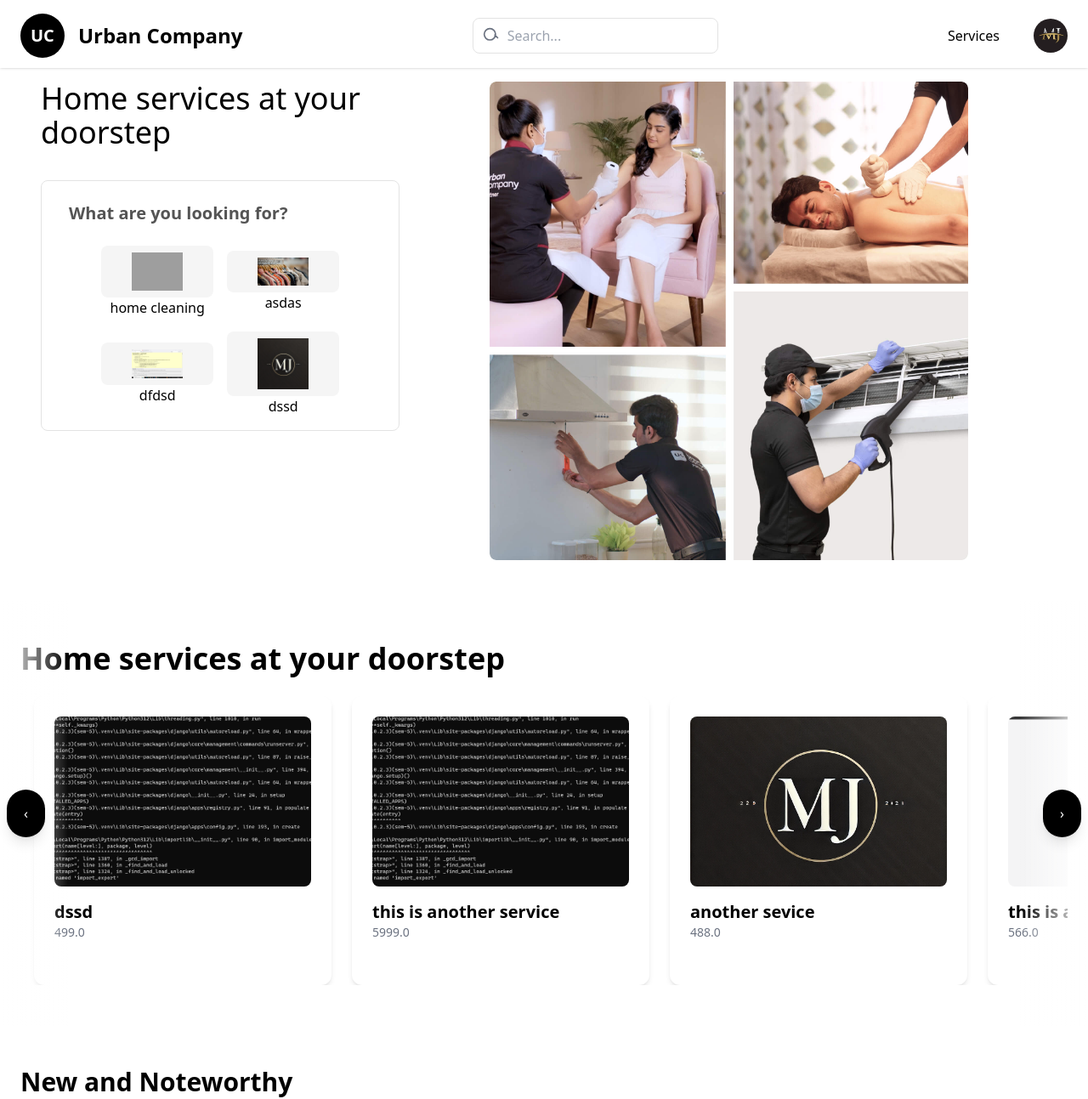
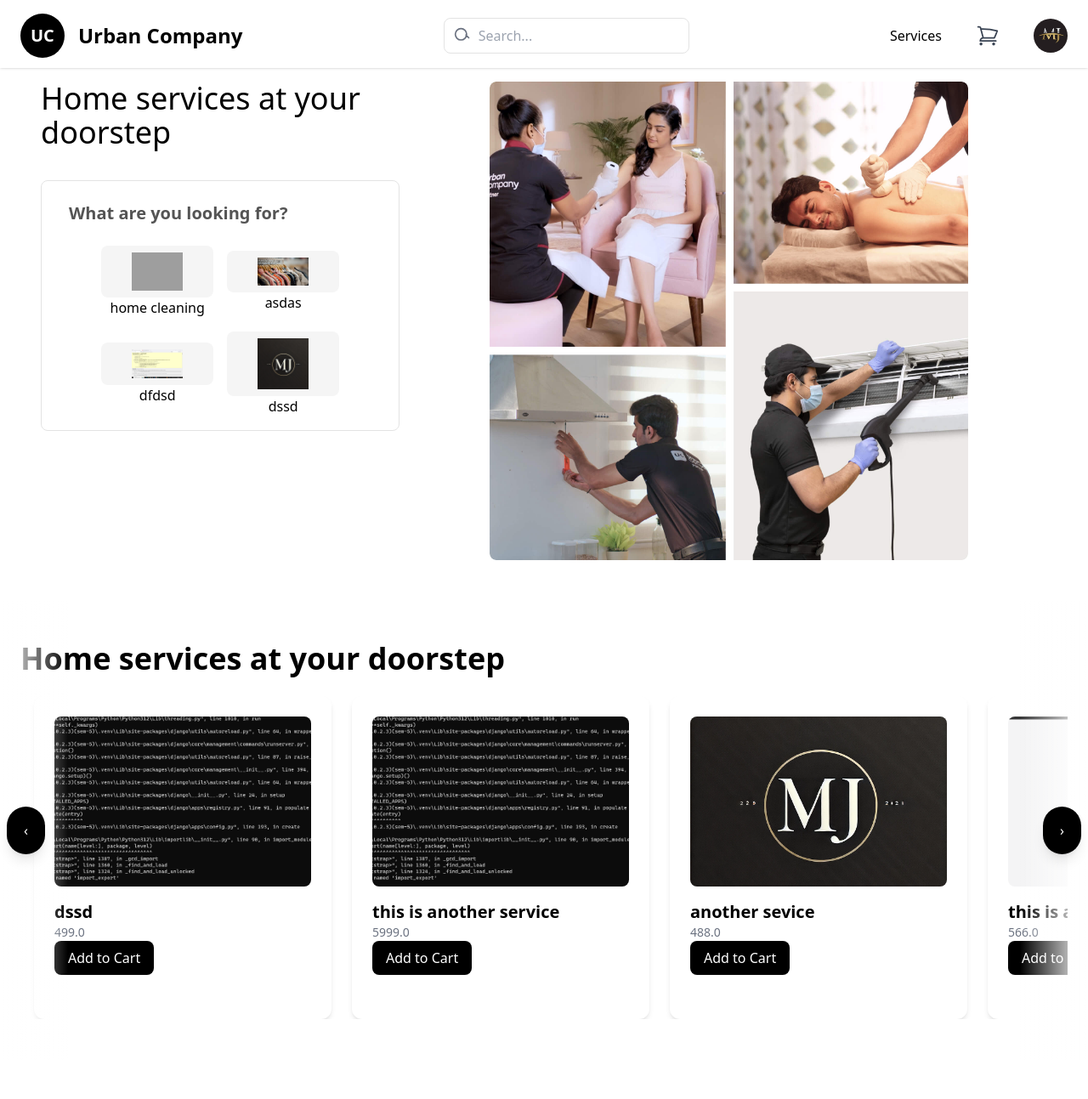
Before and after one commit to shaikhmj22060/uraban, a Django app: page /wire in a window 1280 px wide. Shown: the top 1293 px of the page at 85% size. Run offline with Django 5.2, Linux system fonts and the light colour scheme; a user stored in the database is signed in; data comes from the database, SQL or seed files in the repository; both versions use the stored data as it was after the commit; some libraries are stand-ins or nearby versions; grey boxes are pictures that could not be loaded.

Commit message:
cart functionality added

```diff
--- /dev/null
+++ b/urbanclap/clone/context_processors.py
@@ -0,0 +1,11 @@
+from django.shortcuts import get_object_or_404
+from dashboard.models import *  # Import your service model
+
+
+def cart_item_count(request):
+    if request.user.is_authenticated:
+        cart_count = Cart.objects.filter(user=request.user).count()
+    else:
+        cart_count = 0  # If not logged in, show zero
+
+    return {"cart_item_count": cart_count}
--- a/urbanclap/clone/templates/clone/search.html
+++ b/urbanclap/clone/templates/clone/search.html
@@ -3,7 +3,10 @@
 {% if results %}
     <ul>
         {% for service in results %}
+        <a href="{% url 'service' %}">
+        <img src="{{ service.image.url }}" alt="" width="100" height="100">
             <li>{{ service.name }} - {{ service.description }}</li>
+        </a>
         {% endfor %}
     </ul>
 {% else %}
--- a/urbanclap/clone/templates/clone/wireframe.html
+++ b/urbanclap/clone/templates/clone/wireframe.html
@@ -32,8 +32,6 @@
   <title>Document</title>
 </head>
 <body>
-
-
 
     <!-- Add padding to the first section to account for the fixed header -->
     <section class="pt-24 flex py-12 flex-col sm:flex-row">
@@ -100,6 +98,11 @@
             />
             <h2 class="text-xl font-semibold">{{ service.name }}</h2>
             <p class="text-gray-500 text-sm">{{ service.price }}</p>
+            <form method="POST" action="{% url 'add_to_cart' service.id %}">
+              {% csrf_token %}
+              <button type="submit" class="bg-black text-white px-4 py-2 rounded-lg">Add to Cart</button>
+          </form>
+
           </div>
           {% endfor %}
         </div>
--- a/urbanclap/clone/urls.py
+++ b/urbanclap/clone/urls.py
@@ -8,4 +8,11 @@
     path('logout',logout_user,name='logout_user'),
     path('service',service_page,name='service'),
     path('search/', search_service, name='search_service'),
+    # path('cart',cart,name='cart'),
+     path('cart/', cart_view, name='cart_view'),
+    path('cart/add/<int:service_id>/', add_to_cart, name='add_to_cart'),
+    path('cart/remove/<int:service_id>/', remove_from_cart, name='remove_from_cart'),
+    path('cart/clear/', clear_cart, name='clear_cart'),
+    path('cart/increase/<int:service_id>/', increase_quantity, name='increase_quantity'),
+    path('cart/decrease/<int:service_id>/', decrease_quantity, name='decrease_quantity'),
 ]
--- a/urbanclap/clone/views.py
+++ b/urbanclap/clone/views.py
@@ -1,4 +1,4 @@
-from django.shortcuts import render,redirect
+from django.shortcuts import get_object_or_404, render,redirect
 from django.contrib.auth import authenticate, login, logout
 from django.contrib.auth.decorators import login_required
 from django.contrib.auth.models import User
@@ -14,6 +14,8 @@
 @login_required
 def service_page(request):
     return render(request,'clone/service.html')
+
+
 
 @login_required
 def view_category(request):
@@ -40,6 +42,7 @@
         user = authenticate(username=username, password=password)
         if user is not None:
             login(request, user)
+            request.session.modified = True  # Ensure session is kept
             return redirect('home')
         else:
             return render(request, 'clone/index.html', {'error_message': 'Invalid login'})
@@ -57,3 +60,62 @@
         results = service.objects.filter(name__icontains=query)  # Case-insensitive search
 
     return render(request, 'clone/search.html', {'results': results, 'query': query})
+
+# cart views
+@login_required
+def add_to_cart(request, service_id):
+    services = get_object_or_404(service, id=service_id)
+    cart_item, created = Cart.objects.get_or_create(user=request.user, service=services)
+
+    if not created:
+        cart_item.quantity += 1  # Increase quantity if already in cart
+        cart_item.save()
+
+    return redirect("cart_view")
+
+@login_required
+def cart_view(request):
+    cart_items = Cart.objects.filter(user=request.user)  # Only get items for the logged-in user
+
+    total_price = sum(item.service.price * item.quantity for item in cart_items)
+    cart_item_count = cart_items.count()  # Count different services, not quantity
+
+    context = {
+        "cart_items": cart_items,
+        "total_price": total_price,
+        "cart_item_count": cart_item_count
+    }
+
+    return render(request, "clone/cart.html", context)
+
+@login_required
+def increase_quantity(request, service_id):
+    cart_item = Cart.objects.filter(user=request.user, service_id=service_id).first()
+    if cart_item:
+        cart_item.quantity += 1
+        cart_item.save()
+
+    return redirect('cart_view')
+
+@login_required
+def decrease_quantity(request, service_id):
+    cart_item = Cart.objects.filter(user=request.user, service_id=service_id).first()
+
+    if cart_item:
+        if cart_item.quantity > 1:
+            cart_item.quantity -= 1
+            cart_item.save()
+        else:
+            cart_item.delete()  # Remove item if quantity reaches 0
+
+    return redirect('cart_view')
+
+@login_required
+def remove_from_cart(request, service_id):
+    Cart.objects.filter(user=request.user, service_id=service_id).delete()
+    return redirect('cart_view')
+
+@login_required
+def clear_cart(request):
+    Cart.objects.filter(user=request.user).delete()
+    return redirect('cart_view')
--- a/urbanclap/dashboard/admin.py
+++ b/urbanclap/dashboard/admin.py
@@ -5,3 +5,4 @@
 admin.site.register(Category)
 admin.site.register(subcatagory)
 admin.site.register(service)
+admin.site.register(Cart)
--- a/urbanclap/templates/navbar.html
+++ b/urbanclap/templates/navbar.html
@@ -6,23 +6,62 @@
     <meta name="viewport" content="width=device-width, initial-scale=1.0" />
     <title>Home Services</title>
     <script src="https://cdn.tailwindcss.com"></script>
-    <link href="https://cdn.jsdelivr.net/npm/flowbite@2.5.2/dist/flowbite.min.css" rel="stylesheet" />
-    <link rel="stylesheet" href="https://cdn.jsdelivr.net/npm/locomotive-scroll@4.1.0/dist/locomotive-scroll.css" />
+    <link
+      href="https://cdn.jsdelivr.net/npm/flowbite@2.5.2/dist/flowbite.min.css"
+      rel="stylesheet"
+    />
+    <link
+      rel="stylesheet"
+      href="https://cdn.jsdelivr.net/npm/locomotive-scroll@4.1.0/dist/locomotive-scroll.css"
+    />
     <script src="https://cdn.jsdelivr.net/npm/flowbite@2.5.2/dist/flowbite.min.js"></script>
     <script src="https://cdn.jsdelivr.net/npm/locomotive-scroll@4.1.0/dist/locomotive-scroll.min.js"></script>
+    <script
+      src="https://cdn.jsdelivr.net/npm/alpinejs@3.x.x/dist/cdn.min.js"
+      defer
+    ></script>
+
     <style>
-        @keyframes fadeIn { 0% { opacity: 0; } 100% { opacity: 1; } }
-        #loader { animation: fadeIn 0.2s ease-in-out; }
-        #loader.hidden { animation: fadeOut 0.5s ease-in-out forwards; }
-        @keyframes fadeOut { 0% { opacity: 1; } 100% { opacity: 0; } }
-        .card { transition: transform 0.2s ease-in-out, box-shadow 0.2s ease-in-out; }
-        .card:hover { transform: translateY(-5px); box-shadow: 0 10px 20px rgba(0, 0, 0, 0.1); }
+      @keyframes fadeIn {
+        0% {
+          opacity: 0;
+        }
+        100% {
+          opacity: 1;
+        }
+      }
+      #loader {
+        animation: fadeIn 0.2s ease-in-out;
+      }
+      #loader.hidden {
+        animation: fadeOut 0.5s ease-in-out forwards;
+      }
+      @keyframes fadeOut {
+        0% {
+          opacity: 1;
+        }
+        100% {
+          opacity: 0;
+        }
+      }
+      .card {
+        transition: transform 0.2s ease-in-out, box-shadow 0.2s ease-in-out;
+      }
+      .card:hover {
+        transform: translateY(-5px);
+        box-shadow: 0 10px 20px rgba(0, 0, 0, 0.1);
+      }
     </style>
   </head>
   <body class="bg-white" data-scroll-container>
     <!-- Loader -->
-    <div id="loader" class="fixed inset-0 flex items-center justify-center bg-gray-800 bg-opacity-50 z-50">
-        <div class="w-16 h-16 border-4 border-t-transparent border-gray-200 rounded-full animate-spin"></div>
+    <div
+      id="loader"
+      class="fixed inset-0 flex items-center justify-center bg-gray-800 bg-opacity-50 z-50"
+    >
+      <div
+        class="w-16 h-16 border-4 border-t-transparent border-gray-200 rounded-full animate-spin"
+      ></div>
     </div>
     <script>
       window.onload = function () {
@@ -34,7 +73,9 @@
 
     <!-- Header -->
     <header class="bg-white shadow fixed w-full h-20 z-40">
-        <div class="container mx-auto px-6 py-4 flex justify-between items-center">
+      <div
+        class="container mx-auto px-6 py-4 flex justify-between items-center"
+      >
         <a href="{% url 'wire' %}">
           <div class="text-xl font-bold flex items-center">
             <div class="bg-black text-white rounded-full p-3 mr-4">
@@ -46,25 +87,88 @@
         <ul class="flex space-x-6 items-center">
           <li class="relative">
             <form action="{% url 'search_service' %}" method="get">
-                    <input type="search" name="q" placeholder="Search..." class="rounded-lg border border-[#e3e3e3] focus:border-black pl-10 pr-4 py-2" />
+              <input
+                type="search"
+                name="q"
+                placeholder="Search..."
+                class="rounded-lg border border-[#e3e3e3] focus:border-black pl-10 pr-4 py-2"
+              />
 
-                    <svg type = "submit" class="w-5 h-5 text-gray-500 absolute left-3 top-1/2 transform -translate-y-1/2" xmlns="http://www.w3.org/2000/svg" fill="none" viewBox="0 0 24 24" stroke="currentColor">
-                        <path stroke-linecap="round" stroke-linejoin="round" stroke-width="2" d="M10 18a8 8 0 100-16 8 8 0 000 16zm7-7l4 4"></path>
+              <svg
+                type="submit"
+                class="w-5 h-5 text-gray-500 absolute left-3 top-1/2 transform -translate-y-1/2"
+                xmlns="http://www.w3.org/2000/svg"
+                fill="none"
+                viewBox="0 0 24 24"
+                stroke="currentColor"
+              >
+                <path
+                  stroke-linecap="round"
+                  stroke-linejoin="round"
+                  stroke-width="2"
+                  d="M10 18a8 8 0 100-16 8 8 0 000 16zm7-7l4 4"
+                ></path>
               </svg>
             </form>
           </li>
         </ul>
         <div class="flex items-center gap-10">
-                <li class="list-none"> <a href="{% url 'service' %}">Services</a> </li>
+          <li class="list-none"><a href="{% url 'service' %}">Services</a></li>
+          <li class="list-none cursor-pointer">
+            <div class="flex justify-center items-center relative">
+                <a href="{% url 'cart_view' %}" class="relative flex items-center">
+                    <!-- Cart Icon -->
+                    <svg
+                        xmlns="http://www.w3.org/2000/svg"
+                        fill="none"
+                        viewBox="0 0 24 24"
+                        stroke-width="1.5"
+                        stroke="currentColor"
+                        class="h-7 w-7 text-gray-700 hover:text-gray-900 transition duration-200"
+                    >
+                        <path
+                            stroke-linecap="round"
+                            stroke-linejoin="round"
+                            d="M2.25 3h1.386c.51 0 .955.343 1.087.835l.383 1.437M7.5 14.25a3 3 0 00-3 3h15.75m-12.75-3h11.218c1.121-2.3 2.1-4.684 2.924-7.138a60.114 60.114 0 00-16.536-1.84M7.5 14.25L5.106 5.272M6 20.25a.75.75 0 11-1.5 0 .75.75 0 011.5 0zm12.75 0a.75.75 0 11-1.5 0 .75.75 0 011.5 0z"
+                        />
+                    </svg>
+
+                    <!-- Notification Badge -->
+                    {% if cart_item_count > 0 and request.resolver_match.url_name != "cart_view" %}
+                        <span
+                            class="absolute -top-2 -right-2 bg-red-600 text-white text-xs font-bold rounded-full w-5 h-5 flex items-center justify-center shadow-md"
+                        >
+                            {{ cart_item_count }}
+                        </span>
+                    {% endif %}
+                </a>
+            </div>
+        </li>
+
           <div class="relative bg-white">
-                    <img id="avatarButton" type="button" data-dropdown-toggle="userDropdown" data-dropdown-placement="bottom-start" class="w-10 h-10 rounded-full cursor-pointer" src="{% static 'MJ.jpg' %}" alt="User  dropdown" />
-                    <div id="userDropdown" class="z-10 hidden bg-white divide-y divide-gray-100 rounded-lg shadow w-44 dark:bg-gray-700 dark:divide-gray-600">
+            <img
+              id="avatarButton"
+              type="button"
+              data-dropdown-toggle="userDropdown"
+              data-dropdown-placement="bottom-start"
+              class="w-10 h-10 rounded-full cursor-pointer"
+              src="{% static 'MJ.jpg' %}"
+              alt="User  dropdown"
+            />
+            <div
+              id="userDropdown"
+              class="z-10 hidden bg-white divide-y divide-gray-100 rounded-lg shadow w-44 dark:bg-gray-700 dark:divide-gray-600"
+            >
               <div class="px-4 py-3 text-sm text-gray-900 dark:text-white">
                 <div>{{user.username}}</div>
                 <div class="font-medium truncate">{{user.email}}</div>
               </div>
               <div class="py-1">
-                            <a href="{% url 'logout_user' %}" class="block px-4 py-2 text-sm text-gray-700 hover:bg-gray-100 dark:hover:bg-gray-600 dark:text-gray-200 dark:hover:text-white">Sign out</a>
+                <a
+                  href="{% url 'logout_user' %}"
+                  class="block px-4 py-2 text-sm text-gray-700 hover:bg-gray-100 dark:hover:bg-gray-600 dark:text-gray-200 dark:hover:text-white"
+                  >Sign out</a
+                >
               </div>
             </div>
           </div>
@@ -72,25 +176,23 @@
       </div>
     </header>
 
-    <main data-scroll-section>
-        {% block main %}{% endblock %}
-    </main>
+    <main data-scroll-section>{% block main %}{% endblock %}</main>
 
     <!-- Footer -->
     <footer class="bg-white py-6">
       <div class="container mx-auto px-6 text-center">
-            <p class="text-gray-500"> &copy; 2025 Your Company. All rights reserved. </p>
+        <p class="text-gray-500">
+          &copy; 2025 Your Company. All rights reserved.
+        </p>
       </div>
     </footer>
 
     <script>
       // Initialize Locomotive Scroll
       const scroll = new LocomotiveScroll({
-            el: document.querySelector('[data-scroll-container]'),
+        el: document.querySelector("[data-scroll-container]"),
         smooth: true,
       });
-
-
     </script>
   </body>
 </html>
--- a/urbanclap/urbanclap/settings.py
+++ b/urbanclap/urbanclap/settings.py
@@ -42,7 +42,7 @@
     'theme',
     'clone',
     'dashboard',
-    # 'django_browser_reload',
+    'django_browser_reload',
 ]
 TAILWIND_APP_NAME = 'theme'
 INTERNAL_IPS = [
@@ -57,7 +57,7 @@
     'django.contrib.auth.middleware.AuthenticationMiddleware',
     'django.contrib.messages.middleware.MessageMiddleware',
     'django.middleware.clickjacking.XFrameOptionsMiddleware',
-    # "django_browser_reload.middleware.BrowserReloadMiddleware",
+    "django_browser_reload.middleware.BrowserReloadMiddleware",
 ]
 
 ROOT_URLCONF = 'urbanclap.urls'
@@ -73,6 +73,8 @@
                 'django.template.context_processors.request',
                 'django.contrib.auth.context_processors.auth',
                 'django.contrib.messages.context_processors.messages',
+                'clone.context_processors.cart_item_count',  # Add this line
+
             ],
         },
     },
```
Also changed, not shown: urbanclap/clone/templates/clone/cart.html (added, +66 -0 lines), urbanclap/dashboard/models.py (+9 -1 lines), urbanclap/dashboard/migrations/0003_cart.py (added), urbanclap/db.sqlite3. Lines whose indentation alone changed are shown as unchanged.
